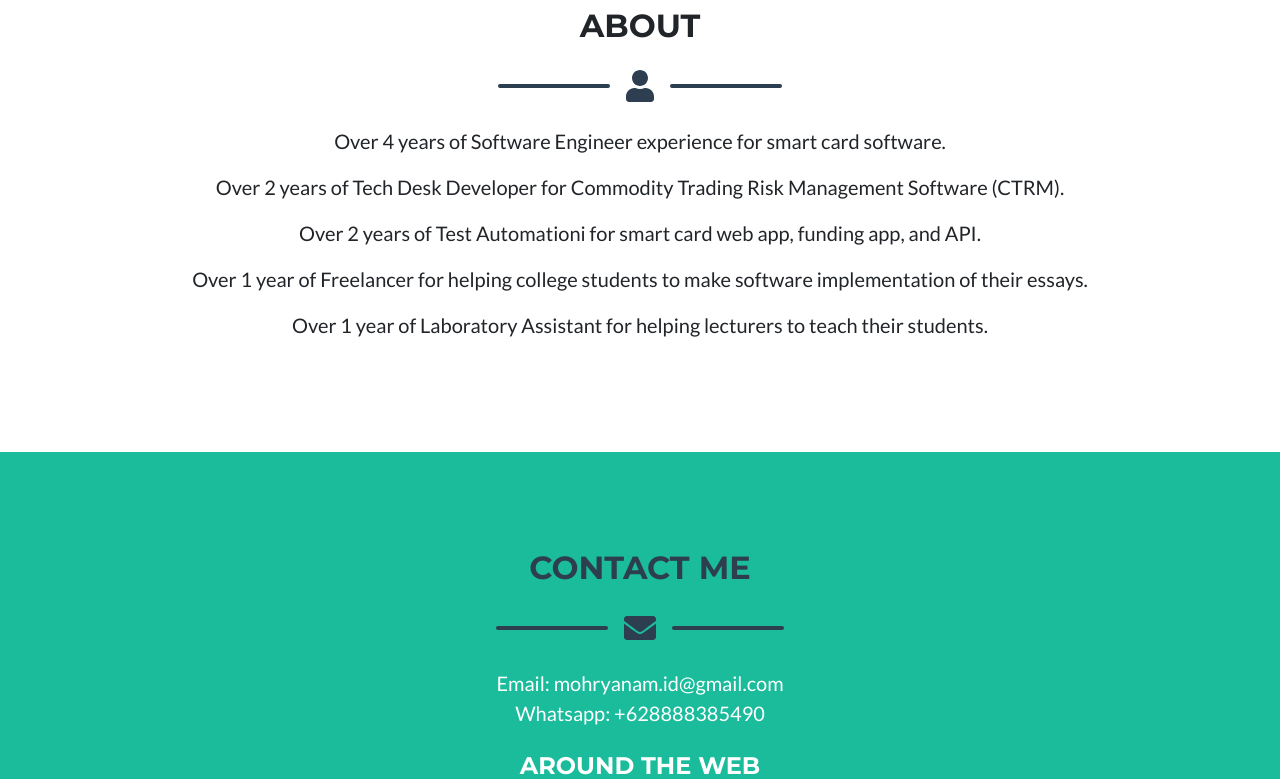
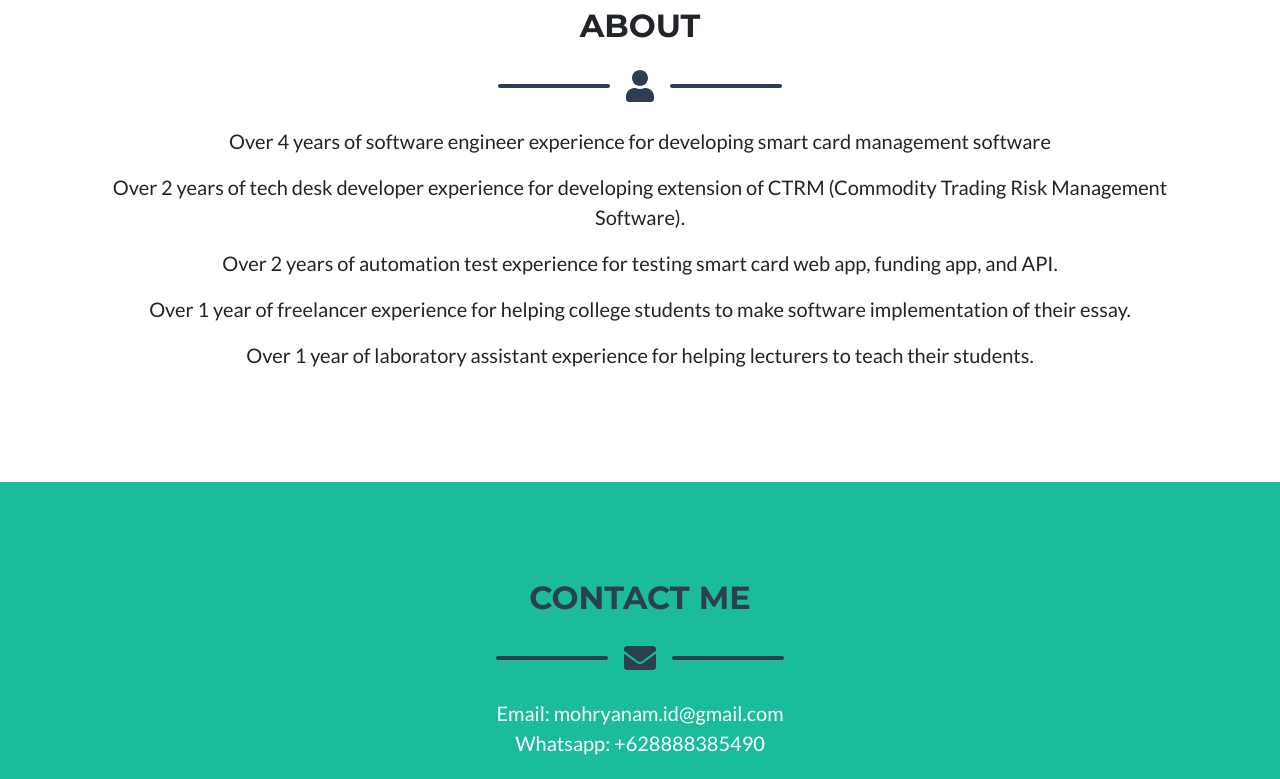
Before and after one commit to mohryanam-id/mohryanam-id.github.io, a plain HTML site: page index.html in a window 1280 px wide. Shown: the part 780-1559 px from the top of the page. Drawn offline with nearby package versions, Linux system fonts and the light colour scheme.

Commit message:
Update about section

```diff
--- a/index.html
+++ b/index.html
@@ -64,19 +64,19 @@
                 <!-- About Section Content-->
                 <div class="page-section-subheading">
                     <div class="row text-center">
-                        <p>Over 4 years of Software Engineer experience for smart card software.</p>
+                        <p>Over 4 years of software engineer experience for developing smart card management software</p>
                     </div>
                     <div class="row text-center">
-                        <p>Over 2 years of Tech Desk Developer for Commodity Trading Risk Management Software (CTRM).</p>
+                        <p>Over 2 years of tech desk developer experience for developing extension of CTRM (Commodity Trading Risk Management Software).</p>
                     </div>
                     <div class="row text-center">
-                        <p>Over 2 years of Test Automationi for smart card web app, funding app, and API.</p>
+                        <p>Over 2 years of automation test experience for testing smart card web app, funding app, and API.</p>
                     </div>
                     <div class="row text-center">
-                        <p>Over 1 year of Freelancer for helping college students to make software implementation of their essays.</p>
+                        <p>Over 1 year of freelancer experience for helping college students to make software implementation of their essay.</p>
                     </div>
                     <div class="row text-center">
-                        <p>Over 1 year of Laboratory Assistant for helping lecturers to teach their students.</p>
+                        <p>Over 1 year of laboratory assistant experience for helping lecturers to teach their students.</p>
                     </div>
                 </div>
             </div>
```
